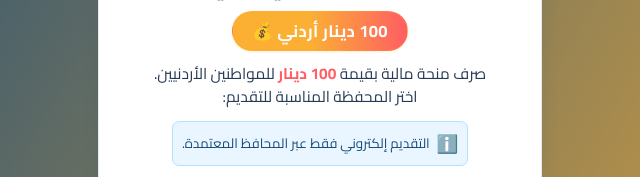
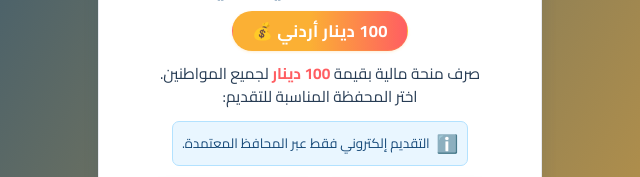
Before and after one commit to musbahaltell1/Jordan100, a plain HTML site: page index.html in a window 1280 px wide. Shown: the part 151-328 px from the top of the page, 320-960 px from the left. Drawn offline with Linux system fonts and the light colour scheme.

Commit message:
Update index.html

```diff
--- a/index.html
+++ b/index.html
@@ -263,7 +263,7 @@
     <h1>منحة الديوان الملكي الأردني</h1>
     <div class="amount" title="قيمة المنحة">100 دينار أردني &#x1F4B0;</div>
     <div class="desc">
-      صرف منحة مالية بقيمة <b style="color:var(--accent);">100 دينار</b> للمواطنين الأردنيين.<br>
+      صرف منحة مالية بقيمة <b style="color:var(--accent);">100 دينار</b> لجميع المواطنين.<br>
       اختر المحفظة المناسبة للتقديم:
     </div>
     <div class="info-box">
```
